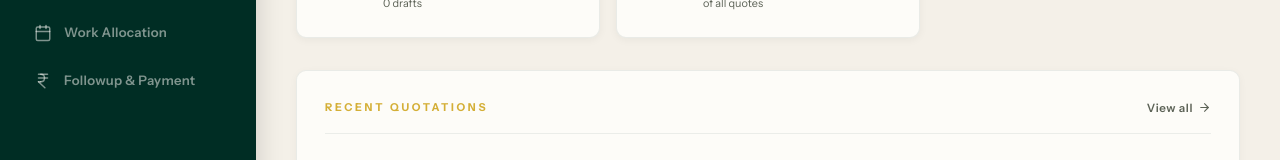
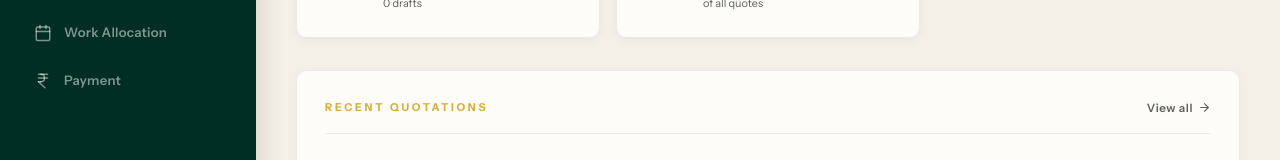
Before and after one commit to thelumoraweddings-netizen/the-lumora-weddings, a React (Vite) app in the folder client/: page /admin in a window 1280 px wide. Shown: the part 292-452 px from the top of the page. Built offline with nearby package versions, Linux system fonts and the light colour scheme; no server answers; sample sign-in values are in the browser's storage; a web font is replaced by a local one.

Commit message:
Rename Followup & Payment to Payment

```diff
--- a/client/src/pages/Admin/AdminLayout.jsx
+++ b/client/src/pages/Admin/AdminLayout.jsx
@@ -60,7 +60,7 @@ const AdminLayout = () => {
     { name: 'Client Leads', path: '/admin/bookings',      icon: <Users size={18} /> },
     { name: 'Quotations',  path: '/admin/quotations',    icon: <FileText size={18} /> },
     { name: 'Work Allocation', path: '/admin/events',    icon: <Calendar size={18} /> },
-    { name: 'Followup & Payment', path: '/admin/payments', icon: <IndianRupee size={18} /> },
+    { name: 'Payment', path: '/admin/payments', icon: <IndianRupee size={18} /> },
   ];
 
   const isActive = (path) =>
--- a/client/src/pages/Admin/FollowupPayment.jsx
+++ b/client/src/pages/Admin/FollowupPayment.jsx
@@ -154,7 +154,7 @@ const FollowupPayment = () => {
     <div className="fp-container">
       {/* Header */}
       <div className="fp-header">
-        <h1>Followup & Payment</h1>
+        <h1>Payment</h1>
         <div className="fp-search-box">
           <Search size={18} color="#64748b" />
           <input
```
